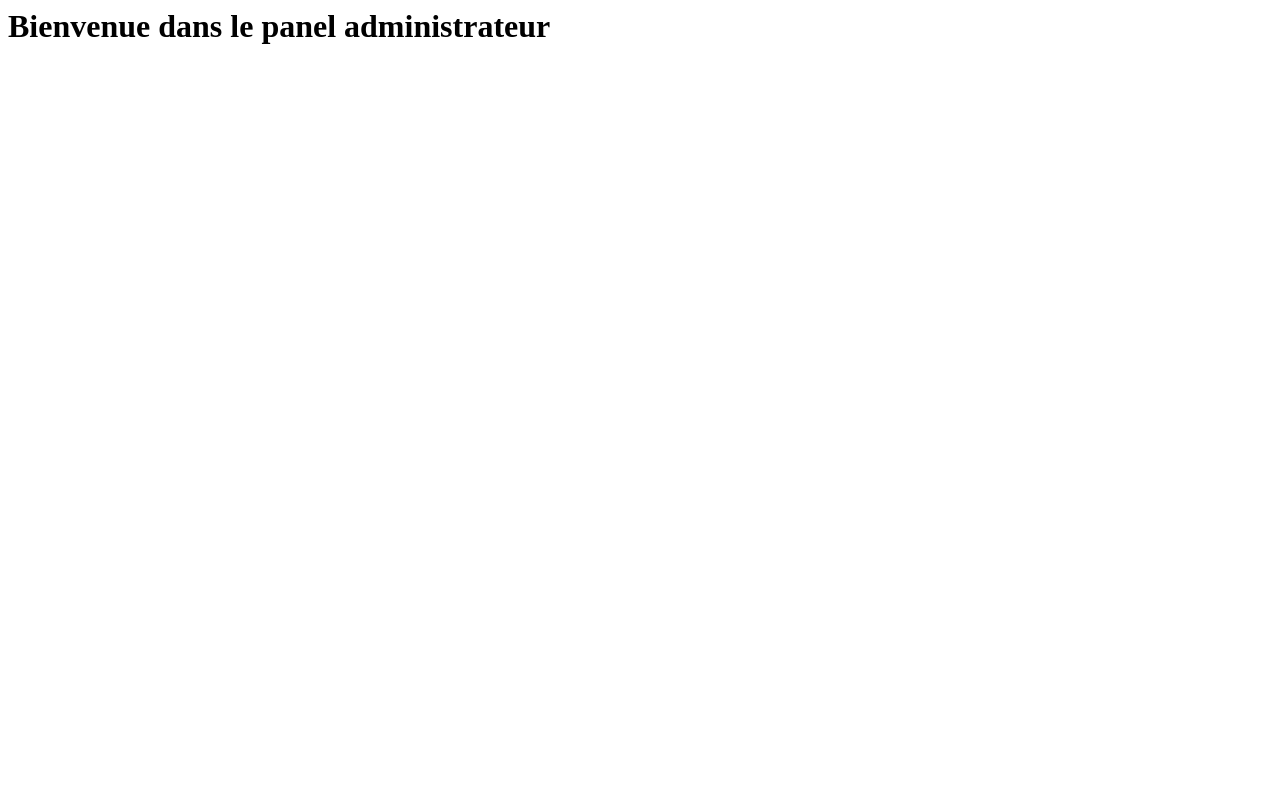
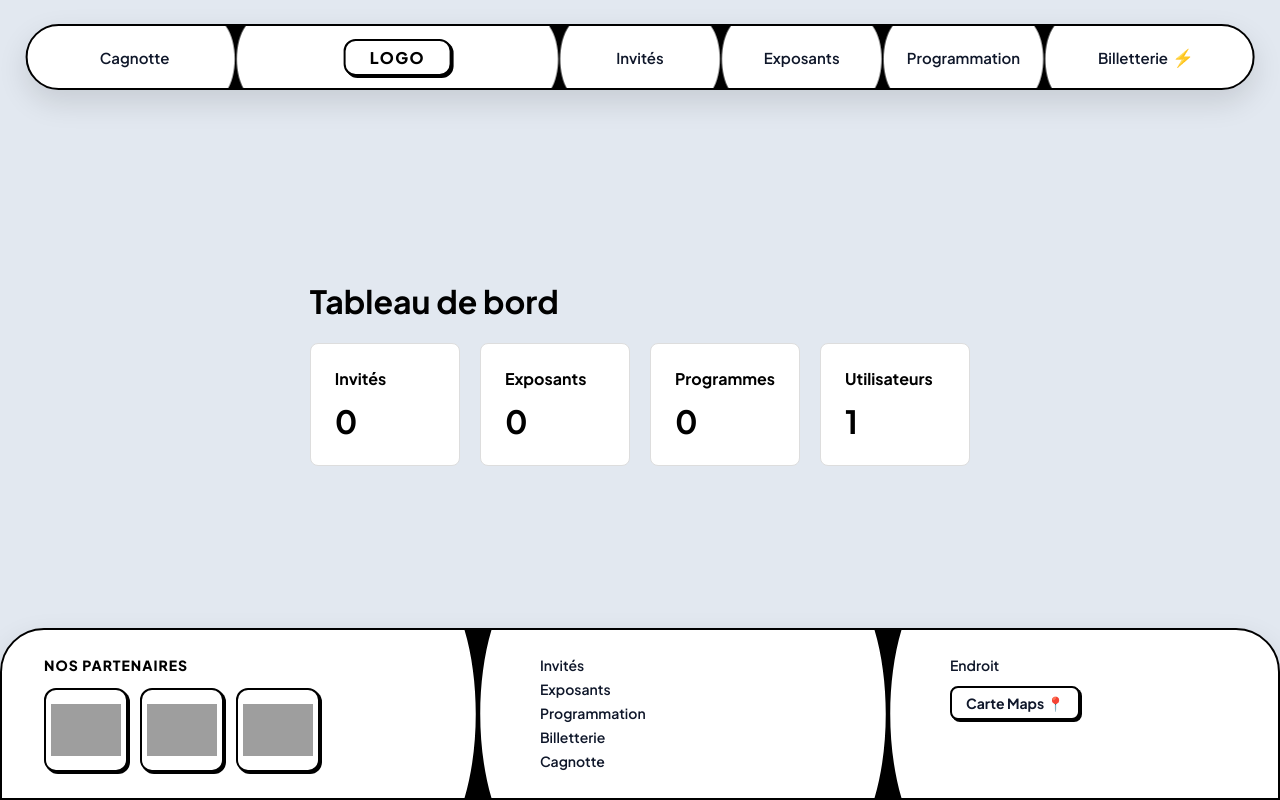
Before and after one commit to Lola-Lfc/Festindieval, a Laravel app: page /admin in a window 1280 px wide. Run offline with Laravel 12, Linux system fonts and the light colour scheme; a user stored in the database is signed in; data comes from the database, SQL or seed files in the repository; data that the repository does not hold is empty; parts of the project's set-up code (start-up, migrations or seed data) failed here and were passed over; grey boxes are pictures that could not be loaded.

Commit message:
Fix dashboard

```diff
--- a/SiteWeb/app/Http/Controllers/Admin/DashboardController.php
+++ b/SiteWeb/app/Http/Controllers/Admin/DashboardController.php
@@ -1,12 +1,23 @@
 <?php
 
 namespace App\Http\Controllers\Admin;
+
 use App\Http\Controllers\Controller;
+use App\Models\Exposant;
+use App\Models\Invite;
+use App\Models\Programme;
+use App\Models\User;
+use Illuminate\View\View;
 
 class DashboardController extends Controller
 {
-    public function index()
+    public function index(): View
     {
-        return view('admin.dashboard');
+        return view('Admin.dashboard', [
+            'usersCount' => User::count(),
+            'invitesCount' => Invite::count(),
+            'exposantsCount' => Exposant::count(),
+            'programmesCount' => Programme::count(),
+        ]);
     }
 }
--- /dev/null
+++ b/SiteWeb/public/css/admin.css
@@ -0,0 +1,27 @@
+.admin-dashboard {
+    max-width: 1100px;
+    margin: 140px auto 80px;
+    padding: 0 24px;
+}
+
+.dashboard-stats {
+    display: grid;
+    grid-template-columns: repeat(4, 1fr);
+    gap: 20px;
+}
+
+.stat-card {
+    padding: 24px;
+    border: 1px solid #ddd;
+    border-radius: 8px;
+    background: white;
+}
+
+.stat-card h2 {
+    margin: 0 0 12px;
+    font-size: 1rem;
+}
+
+.stat-card strong {
+    font-size: 2rem;
+}
--- a/SiteWeb/resources/views/Admin/dashboard.blade.php
+++ b/SiteWeb/resources/views/Admin/dashboard.blade.php
@@ -1 +1,31 @@
-<h1>Bienvenue dans le panel administrateur</h1>
+@extends('Admin.layouts.app')
+
+<link rel="stylesheet" href="{{ asset('css/admin.css') }}">
+
+@section('content')
+    <main class="admin-dashboard">
+        <h1>Tableau de bord</h1>
+
+        <section class="dashboard-stats">
+            <article class="stat-card">
+                <h2>Invités</h2>
+                <strong>{{ $invitesCount }}</strong>
+            </article>
+
+            <article class="stat-card">
+                <h2>Exposants</h2>
+                <strong>{{ $exposantsCount }}</strong>
+            </article>
+
+            <article class="stat-card">
+                <h2>Programmes</h2>
+                <strong>{{ $programmesCount }}</strong>
+            </article>
+
+            <article class="stat-card">
+                <h2>Utilisateurs</h2>
+                <strong>{{ $usersCount }}</strong>
+            </article>
+        </section>
+    </main>
+@endsection
```
